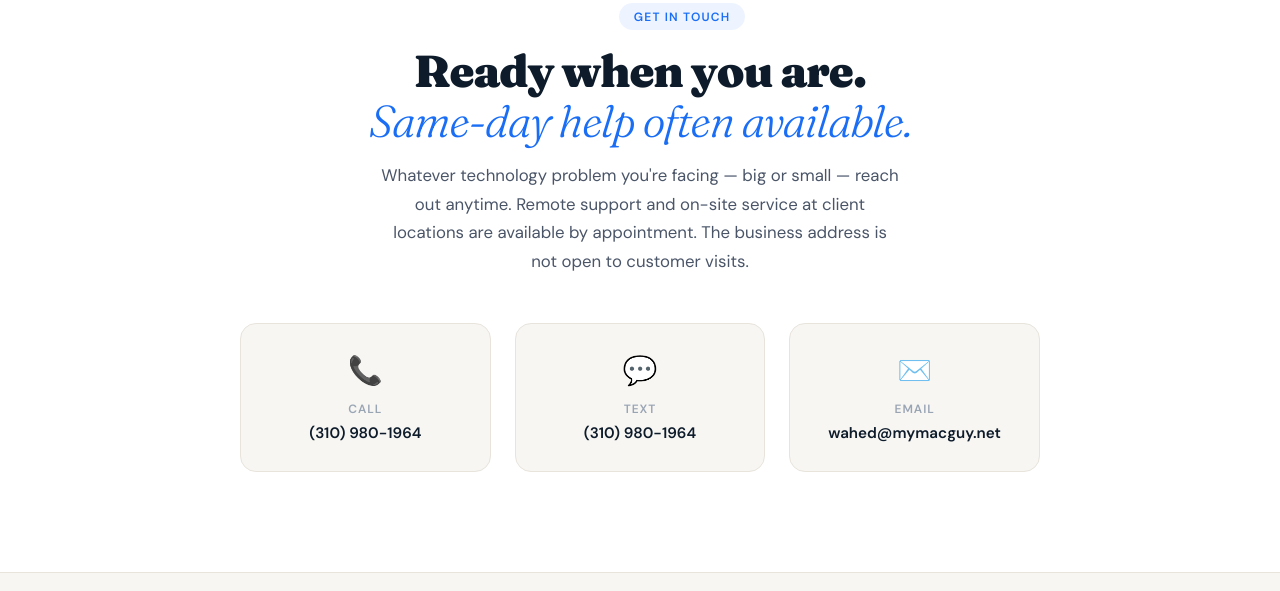
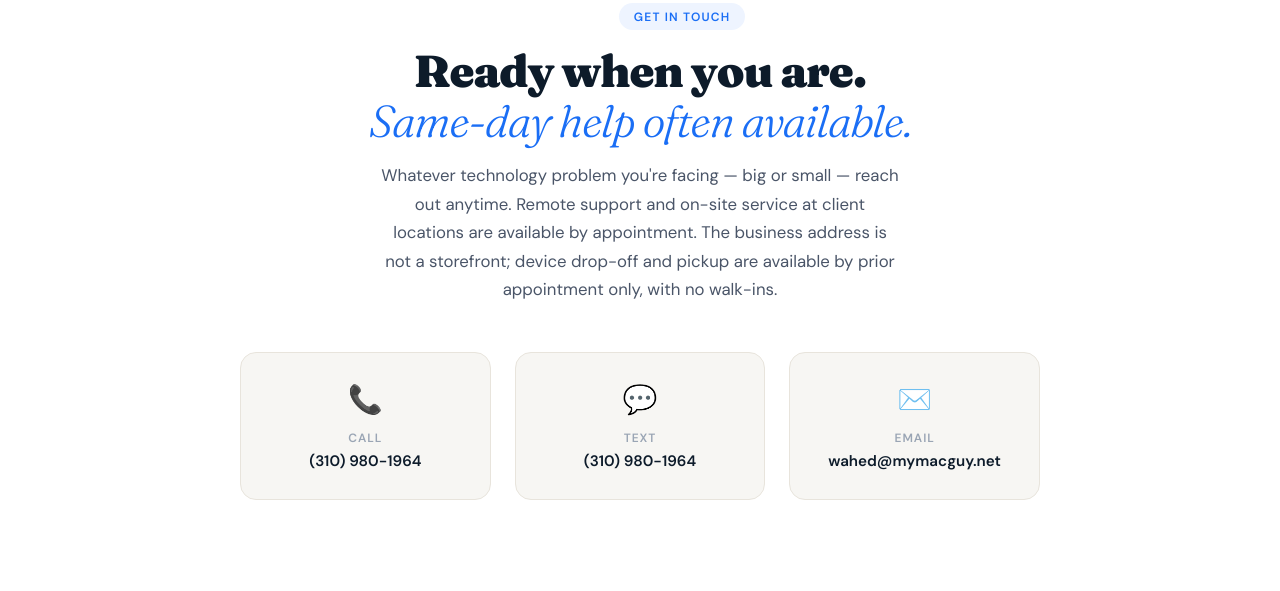
Before and after one commit to homoohno-coder/mymacguy, a plain HTML site: page index.html in a window 1280 px wide. Shown: the part 6821-7412 px from the top of the page. Drawn offline with Linux system fonts and the light colour scheme.

Commit message:
Clarify appointment-only device drop-off in index.html

```diff
--- a/index.html
+++ b/index.html
@@ -4,7 +4,7 @@
   <meta charset="UTF-8"/>
   <meta name="viewport" content="width=device-width, initial-scale=1.0"/>
   <title>Independent Mac &amp; iPhone Help in Los Angeles | My Mac Guy</title>
-  <meta name="description" content="Independent Mac, iPhone, iPad, iCloud, Wi-Fi, and technology help from Wahed Tech Support in Los Angeles. Remote support and on-site service at client locations. The business address is not open to customer visits.">
+  <meta name="description" content="Independent Mac, iPhone, iPad, iCloud, Wi-Fi, and technology help from Wahed Tech Support in Los Angeles. Remote support and on-site service at client locations. The business address is not a storefront; device drop-off and pickup are available by prior appointment only, with no walk-ins.">
   <link rel="canonical" href="https://mymacguy.net/">
   <meta name="robots" content="index, follow">
   <meta property="og:type" content="website">
@@ -1378,7 +1378,7 @@
       <img src="./images/wahed-headshot.jpg" alt="Wahed" style="width:80px;height:80px;border-radius:50%;object-fit:cover;object-position:center top;margin-bottom:1.5rem;border:3px solid var(--border);">
       <span class="section-eyebrow">Get in Touch</span>
       <h2 class="section-title">Ready when you are.<br><em>Same-day help often available.</em></h2>
-      <p class="section-sub" style="text-align:center; max-width:520px; margin: 0 auto 2.5rem;">Whatever technology problem you're facing — big or small — reach out anytime. Remote support and on-site service at client locations are available by appointment. The business address is not open to customer visits.</p>
+      <p class="section-sub" style="text-align:center; max-width:520px; margin: 0 auto 2.5rem;">Whatever technology problem you're facing — big or small — reach out anytime. Remote support and on-site service at client locations are available by appointment. The business address is not a storefront; device drop-off and pickup are available by prior appointment only, with no walk-ins.</p>
 
       <div class="cta-contact-grid reveal">
         <a href="tel:3109801964" class="contact-option" aria-label="Call Wahed Tech Support">
```
